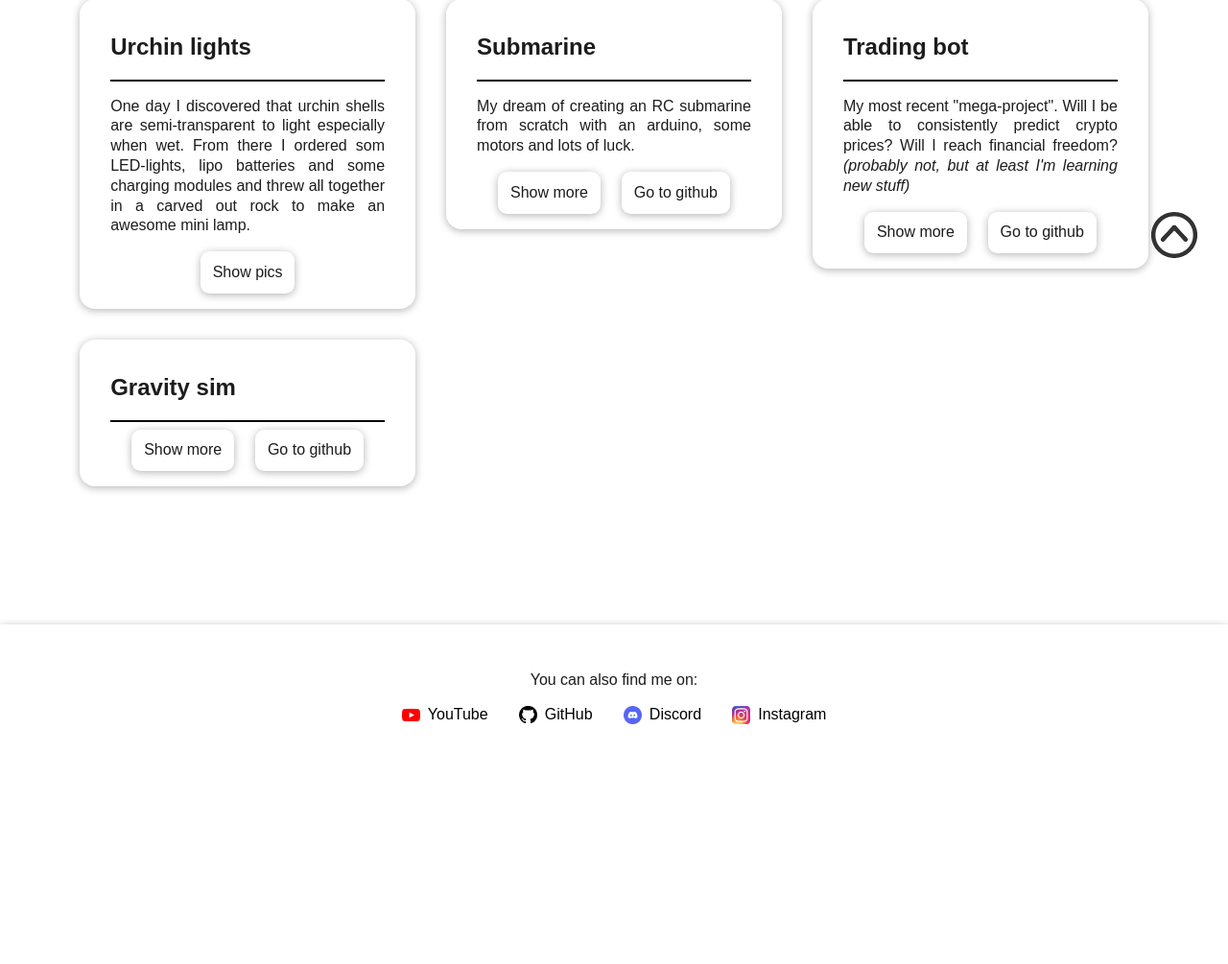
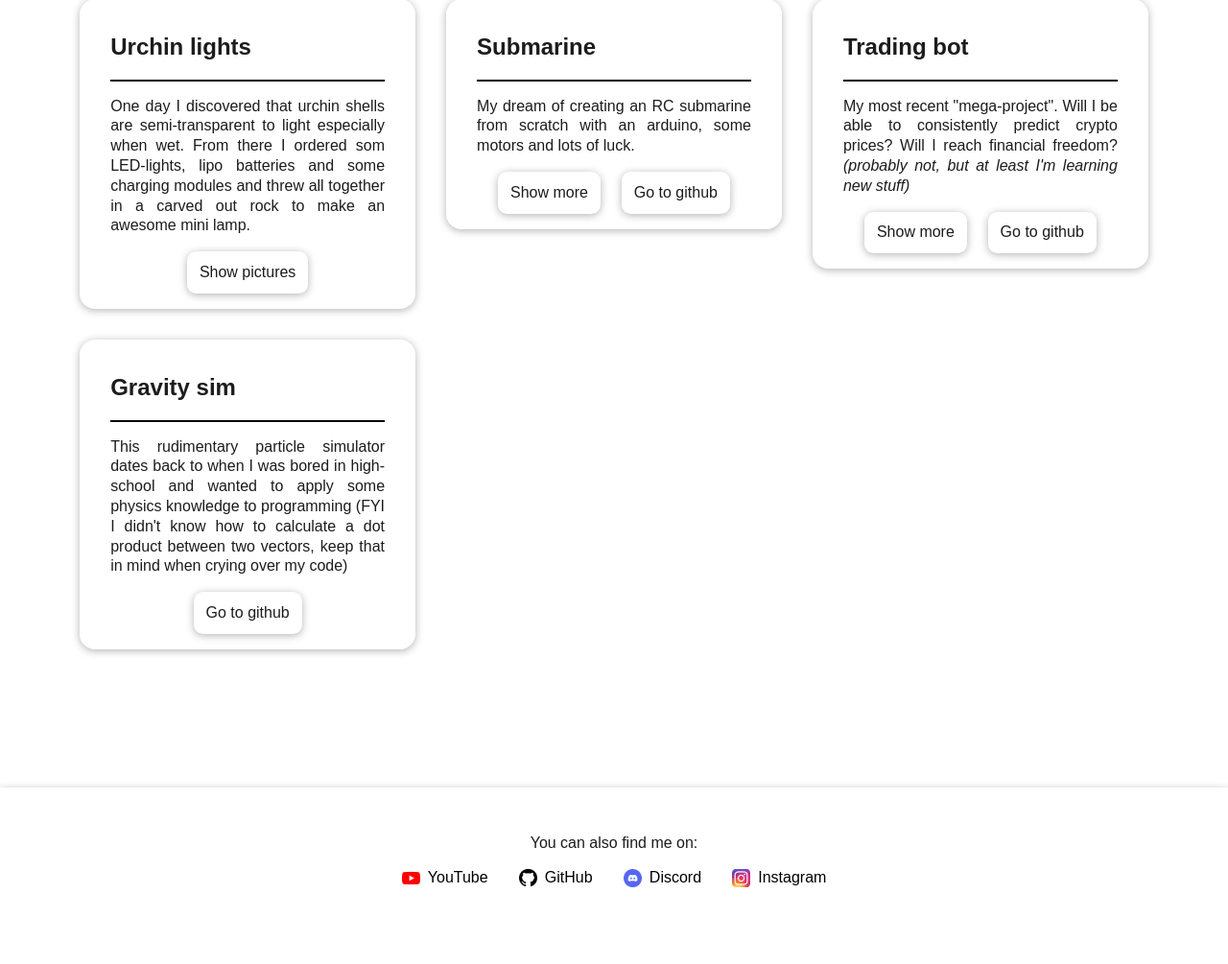
Before and after one commit to salamelek/personal_website, a PHP site: page /projects in a window 1280 px wide. Shown: the part 499-1504 px from the top of the page at 96% size. Before the commit the page ends 1254 px from the top, so only its background shows below. Run offline with PHP 8.4, Linux system fonts and the light colour scheme.

Commit message:
finished the project descriptions

```diff
--- a/css/style.css
+++ b/css/style.css
@@ -243,16 +243,16 @@ header img {
 /*SHOW MORE*/
 
 .show-more-card {
-    background: var(--bcg-color);
     position: fixed;
-    padding: 1em;
-    z-index: 3;
     top: 0;
     left: 0;
     right: 0;
-    min-width: calc(100% - 4em);
-    max-width: 60em !important;
-    margin: 3em 2em 2em;
+
+    background: var(--bcg-color);
+    padding: 1em;
+    z-index: 3;
+    /*Center the div by using margin*/
+    margin: 3em max(calc((100% - 60em) / 2), 2em) 2em;
     max-height: calc(100% - 5em);
     overflow-y: auto;
 }
@@ -531,7 +531,6 @@ html {
 }
 
 .top-btn-container {
-    /*position: absolute;*/
     position: fixed;
     right: 2em;
     bottom: 2em;
--- a/curriculum_vitae/index.html
+++ b/curriculum_vitae/index.html
@@ -185,7 +185,7 @@
         </div>
     </main>
 
-    <div class="top-btn-container">
+    <div class="top-btn-container hidden" id="back-to-top-btn">
         <a href="#" class="top-btn-link"><img src="../images/back_to_top.png" alt="" class="top-btn-img"/></a>
     </div>
 
--- a/index.html
+++ b/index.html
@@ -99,9 +99,11 @@
             </section>
         </div>
     </main>
-    <div class="top-btn-container">
+
+    <div class="top-btn-container hidden" id="back-to-top-btn">
         <a href="#" class="top-btn-link"><img src="./images/back_to_top.png" alt="" class="top-btn-img"/></a>
     </div>
+
     <footer class="shadow">
         <p class="grid-col-span-4">You can also find me on:</p>
         <ul>
--- a/js/main.js
+++ b/js/main.js
@@ -1,3 +1,14 @@
+window.addEventListener('scroll', function() {
+    let backToTopBtn = document.getElementById("back-to-top-btn");
+
+    if (window.scrollY > 0) {
+        backToTopBtn.classList.remove("hidden");
+    } else {
+        backToTopBtn.classList.add("hidden");
+    }
+});
+
+
 function copyText(element, text) {
     let trimmedText = text.split('\n').map(line => line.trim()).join('\n').trim();
     navigator.clipboard.writeText(trimmedText);
--- a/projects/index.html
+++ b/projects/index.html
@@ -196,7 +196,7 @@
                     </div>
                 </div>
                 <div class="options-wrapper">
-                    <a class="shadow link-button" onclick="showMore(this)">Show pics</a>
+                    <a class="shadow link-button" onclick="showMore(this)">Show pictures</a>
                 </div>
             </div>
 
@@ -261,7 +261,14 @@
                             complicated than I thought.
                         </p>
                         <p>
-                            At this point the repo was (and still is) a total mess.
+                            At this point <a href="https://github.com/salamelek/tradingAI" class="visible-link">the repo
+                            </a> was (and still is) a total mess. This is why I deemed it beyond salvation and started a
+                            new one. This new repo was made from the documentation up. I first studied the concepts of
+                            KNN approaches and then started coding. I still ended up changing half of the documentation,
+                            but it good anyway I think.
+                        </p>
+                        <p>
+                            I won't explain how it works here since It's all explained in the README file in GitHub.
                         </p>
                     </div>
                 </div>
@@ -276,23 +283,29 @@
                 <hr>
                 <div class="content-wrapper">
                     <div class="preview">
-
+                        <p>
+                            This rudimentary particle simulator dates back to when I was bored in high-school and wanted
+                            to apply some physics knowledge to programming (FYI I didn't know how to calculate a dot
+                            product between two vectors, keep that in mind when crying over my code)
+                        </p>
                     </div>
                     <div class="show-more hidden">
 
                     </div>
                 </div>
                 <div class="options-wrapper">
-                    <a class="shadow link-button" onclick="showMore(this)">Show more</a>
+                    <!--<a class="shadow link-button" onclick="showMore(this)">Show more</a>-->
                     <a class="shadow link-button" href="">Go to github</a>
                 </div>
             </div>
 
         </div>
     </main>
-    <div class="top-btn-container">
+
+    <div class="top-btn-container hidden" id="back-to-top-btn">
         <a href="#" class="top-btn-link"><img src="../images/back_to_top.png" alt="" class="top-btn-img"/></a>
     </div>
+
     <footer class="shadow">
         <p class="grid-col-span-4">You can also find me on:</p>
         <ul>
```
